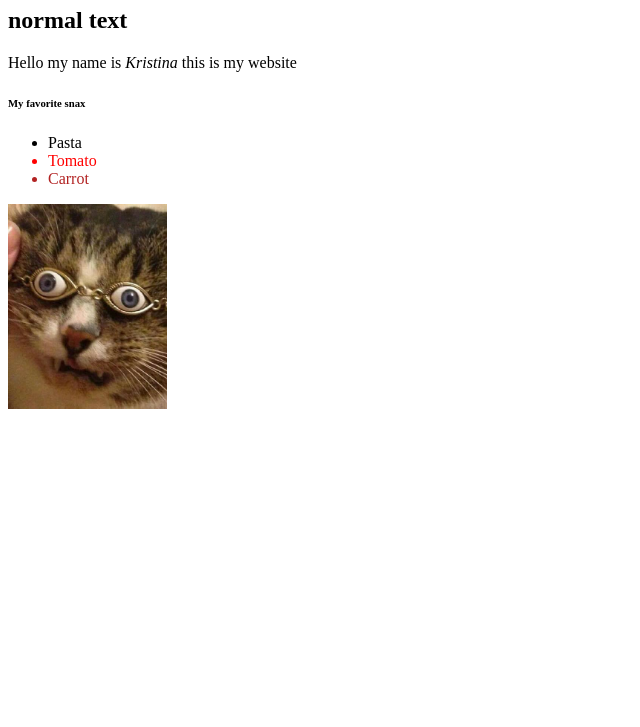
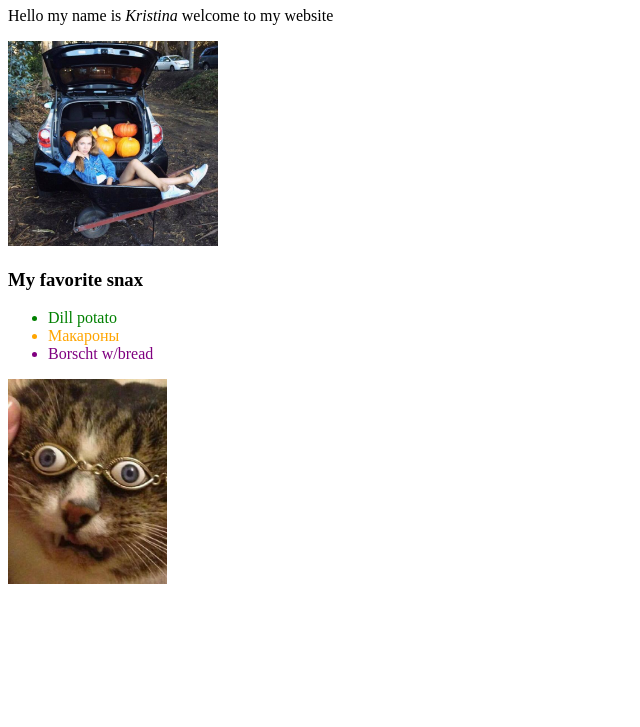
Before and after one commit to k-shp/k-shp.github.io, a plain HTML site: page index.html in a window 1280 px wide. Shown: the part 73-800 px from the top of the page, without its empty margins (0-640 px from the left). Drawn offline with Linux system fonts and the light colour scheme.

Commit message:
new pix and snax

```diff
--- a/index.html
+++ b/index.html
@@ -11,30 +11,36 @@
   	 text-decoration:  underline;
 
   	}
-  	.vegetables {
+  	.dill {
 
-  	  color : red;
+  	  color : green;
   	}
-  	#root_veg {
+  	.herring {
 
-  	  color : #b22222;
+  	  color : orange;
+  	}
+   	#beets {
+
+  	  color : purple;
   	}
   </style>
   <!-- <link rel = "stylesheet", href = "styles.css"/> -->
 </head>
 
 <body>
-<h1><em>MY</em> WEBSITE</h1>
-<h2>normal text</h2>
-<p>Hello my name is <em>Kristina</em> this is my website</p>
-<h6>My favorite snax</h6>
+<h1>MY WEBSITE</h1>
+<p>Hello my name is <em>Kristina</em> welcome to my website</p>
+<img src="я.jpg" , height = "205"/>
+<h3>My favorite snax</h3>
 
 
 	<ul>
-		<li>Pasta</li>
-		<li class = "vegetables">Tomato</li>
-		<li id = "root_veg">Carrot</li>
+		<li class = "dill">Dill potato</li>
+		<li class = "herring">Макароны</li>
+		<li id = "beets">Borscht w/bread</li>
 	</ul>
 <img src="cat.jpg" , height = "205"/>
+
+
 </body>
 </html>
```
Also changed, not shown: 19047945_10212731838481455_589073671_n.jpg (added), 19113136_10212731838561457_1478204282_n.jpg (added), me_and_dog.jpg (added), я.jpg (added).
